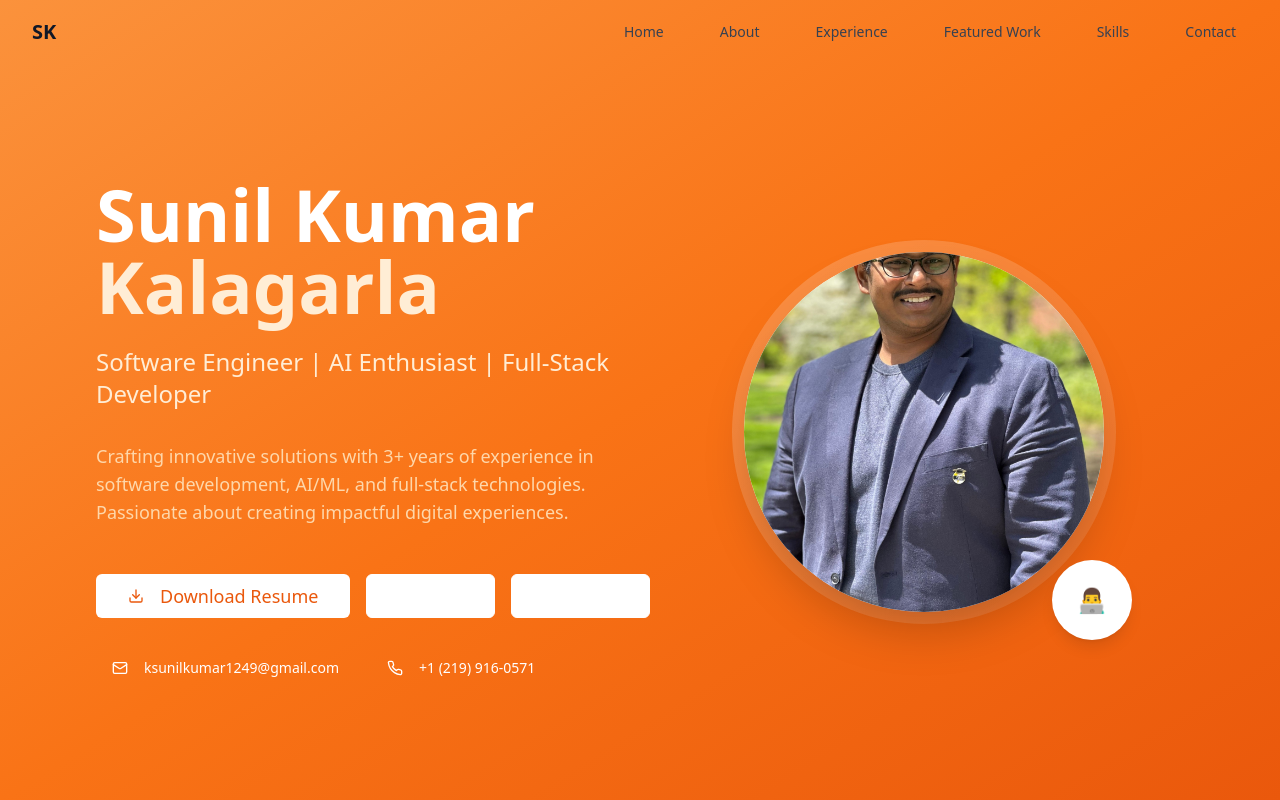
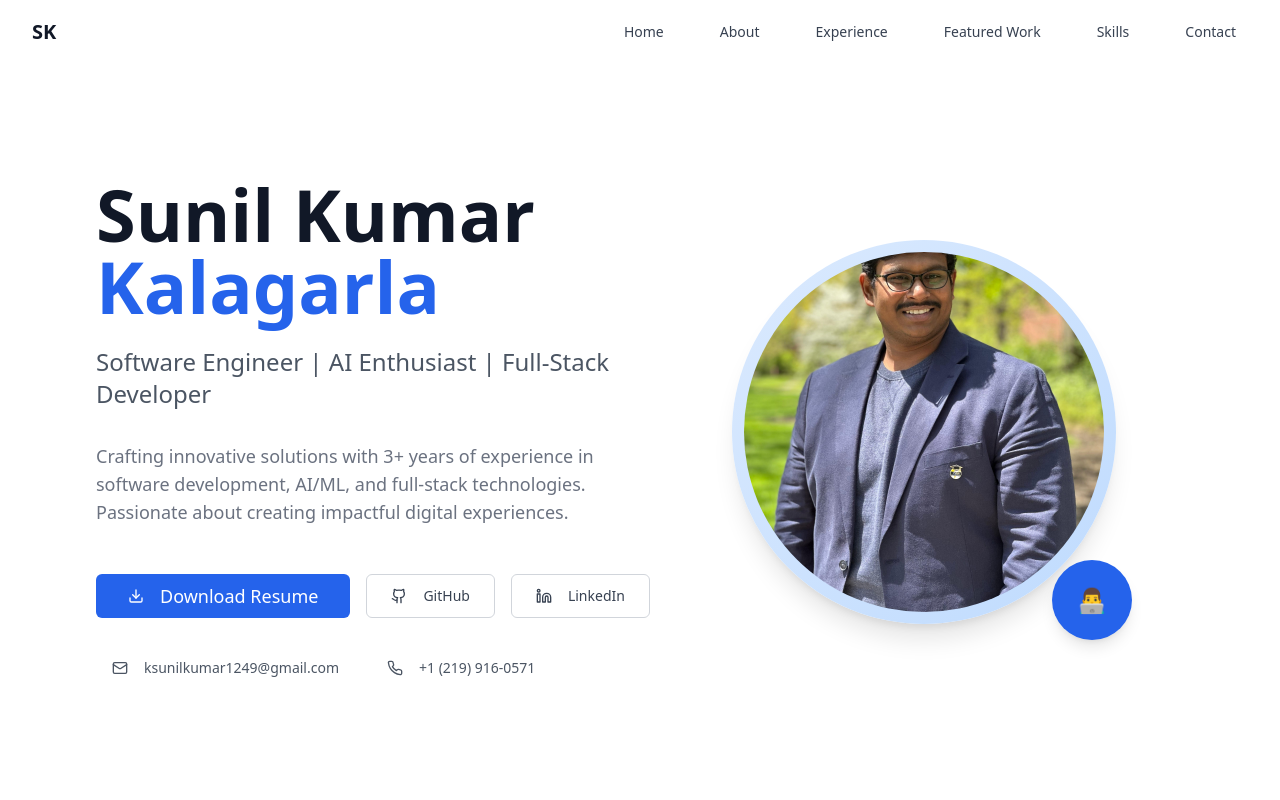
Before and after one commit to Sunilkumarkalagarla/Sunil_Portfolio, a React (Vite) app: page / in a window 1280 px wide. Shown: the top 800 px of the page. Built offline with nearby package versions, Linux system fonts and the light colour scheme.

Commit message:
Revert to original homepage design
Reverts the homepage to the design specified in the initial prompt, addressing the orange gradient background and image alignment issues.

```diff
--- a/src/components/Hero.tsx
+++ b/src/components/Hero.tsx
@@ -5,22 +5,22 @@ import { Github, Linkedin, Download, Mail, Phone } from 'lucide-react';
 
 const Hero = () => {
   return (
-    <section className="min-h-screen flex items-center justify-center bg-gradient-to-br from-orange-400 via-orange-500 to-orange-600 pt-16">
+    <section className="min-h-screen flex items-center justify-center bg-white pt-16">
       <div className="max-w-6xl mx-auto px-4 sm:px-6 lg:px-8">
         <div className="grid grid-cols-1 lg:grid-cols-2 gap-12 items-center">
           {/* Content Section */}
           <div className="order-2 lg:order-1 text-center lg:text-left">
             <div className="animate-fade-in">
-              <h1 className="text-5xl sm:text-6xl lg:text-7xl font-bold text-white mb-6 leading-tight">
+              <h1 className="text-5xl sm:text-6xl lg:text-7xl font-bold text-gray-900 mb-6 leading-tight">
                 Sunil Kumar
-                <span className="block text-orange-100">Kalagarla</span>
+                <span className="block text-blue-600">Kalagarla</span>
               </h1>
 
-              <p className="text-xl sm:text-2xl text-orange-100 mb-8 max-w-3xl leading-relaxed">
+              <p className="text-xl sm:text-2xl text-gray-600 mb-8 max-w-3xl leading-relaxed">
                 Software Engineer | AI Enthusiast | Full‑Stack Developer
               </p>
 
-              <p className="text-lg text-orange-200 mb-12 max-w-2xl">
+              <p className="text-lg text-gray-500 mb-12 max-w-2xl">
                 Crafting innovative solutions with 3+ years of experience in software development,
                 AI/ML, and full-stack technologies. Passionate about creating impactful digital experiences.
               </p>
@@ -28,7 +28,7 @@ const Hero = () => {
               <div className="flex flex-col sm:flex-row gap-4 justify-center lg:justify-start items-center">
                 <Button
                   size="lg"
-                  className="bg-white hover:bg-gray-100 text-orange-600 px-8 py-3 text-lg transition-all duration-200 hover:scale-105"
+                  className="bg-blue-600 hover:bg-blue-700 text-white px-8 py-3 text-lg transition-all duration-200 hover:scale-105"
                   onClick={() => window.open('#', '_blank')}
                 >
                   <Download className="mr-2 h-5 w-5" />
@@ -39,7 +39,7 @@ const Hero = () => {
                   <Button
                     variant="outline"
                     size="lg"
-                    className="border-white text-white hover:bg-white hover:text-orange-600 px-6 py-3 transition-all duration-200 hover:scale-105"
+                    className="border-gray-300 text-gray-700 hover:bg-gray-50 px-6 py-3 transition-all duration-200 hover:scale-105"
                     onClick={() => window.open('https://github.com/Sunilkumarkalagarla/', '_blank')}
                   >
                     <Github className="mr-2 h-5 w-5" />
@@ -49,7 +49,7 @@ const Hero = () => {
                   <Button
                     variant="outline"
                     size="lg"
-                    className="border-white text-white hover:bg-white hover:text-orange-600 px-6 py-3 transition-all duration-200 hover:scale-105"
+                    className="border-gray-300 text-gray-700 hover:bg-gray-50 px-6 py-3 transition-all duration-200 hover:scale-105"
                     onClick={() => window.open('https://www.linkedin.com/in/sunil1249/', '_blank')}
                   >
                     <Linkedin className="mr-2 h-5 w-5" />
@@ -62,7 +62,7 @@ const Hero = () => {
                 <Button
                   variant="ghost"
                   size="sm"
-                  className="text-white hover:bg-white/20 px-4 py-2"
+                  className="text-gray-600 hover:bg-gray-100 px-4 py-2"
                   onClick={() => window.open('mailto:ksunilkumar1249@gmail.com')}
                 >
                   <Mail className="mr-2 h-4 w-4" />
@@ -72,7 +72,7 @@ const Hero = () => {
                 <Button
                   variant="ghost"
                   size="sm"
-                  className="text-white hover:bg-white/20 px-4 py-2"
+                  className="text-gray-600 hover:bg-gray-100 px-4 py-2"
                   onClick={() => window.open('tel:+12199160571')}
                 >
                   <Phone className="mr-2 h-4 w-4" />
@@ -85,17 +85,17 @@ const Hero = () => {
           {/* Image Section */}
           <div className="order-1 lg:order-2 flex justify-center">
             <div className="relative">
-              <div className="w-80 h-80 lg:w-96 lg:h-96 rounded-full bg-gradient-to-br from-white/20 to-white/10 p-3 backdrop-blur-sm">
-                <div className="w-full h-full rounded-full overflow-hidden bg-white shadow-2xl">
+              <div className="w-80 h-80 lg:w-96 lg:h-96 rounded-full bg-gradient-to-br from-blue-100 to-blue-200 p-3 shadow-xl">
+                <div className="w-full h-full rounded-full overflow-hidden bg-white">
                   <img
                     src="/lovable-uploads/dced660c-c7a8-4ce0-adbd-867aa4fa9405.png"
                     alt="Sunil Kumar Kalagarla"
-                    className="w-full h-full object-cover object-center scale-110"
+                    className="w-full h-full object-cover object-center"
                     loading="eager"
                   />
                 </div>
               </div>
-              <div className="absolute -bottom-4 -right-4 w-20 h-20 bg-white rounded-full flex items-center justify-center text-2xl shadow-lg">
+              <div className="absolute -bottom-4 -right-4 w-20 h-20 bg-blue-600 rounded-full flex items-center justify-center text-2xl shadow-lg">
                 👨‍💻
               </div>
             </div>
```
